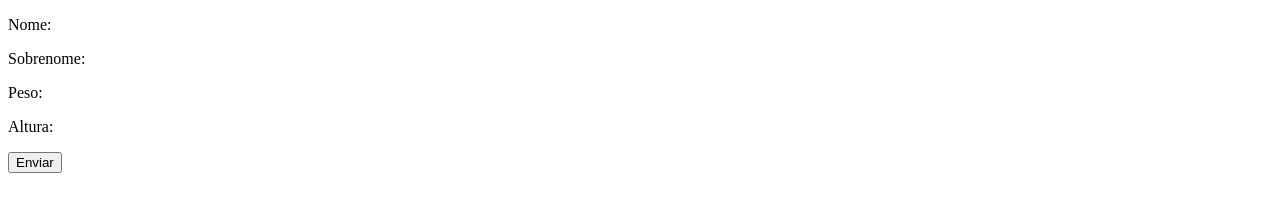
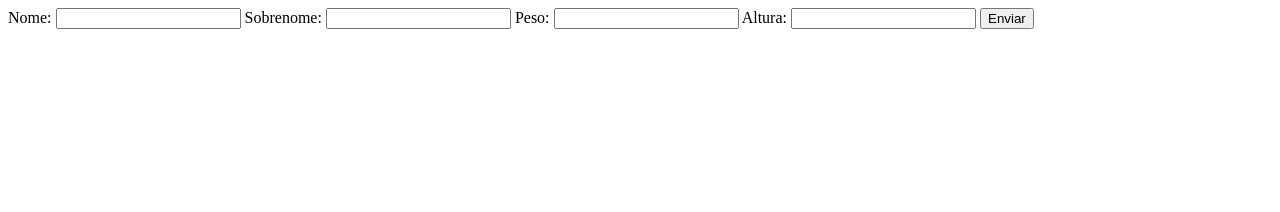
Before and after one commit to xXGiovannyXx/devleo-academy, a plain HTML site: page cursoJS/aula 5/index.html in a window 1280 px wide. Drawn offline with Linux system fonts and the light colour scheme.

Commit message:
Finaliza o html da aula 05

```diff
--- a/cursoJS/aula 5/index.html
+++ b/cursoJS/aula 5/index.html
@@ -4,19 +4,22 @@
 <head>
     <meta charset="UTF-8">
     <title>Exercisio</title>
+    <link rel="stylesheet" href="css/styles.css" />
 </head>
 
 <body>
     <form class="form" action="" method="'get">
-        <p>Nome: <imput type="text" class="nome"></p>
-        <p>Sobrenome: <imput type="text" class="Sobrenome"></p>
-        <p>Peso: <imput type="text" class="Peso"></p>
-        <p>Altura: <imput type="text" class="Altura"></p>
-            <button>Enviar</button>
+        <label for='nome'>Nome:</label>
+        <input type="text" id="nome" class="nome">
+        <label for>Sobrenome:</label>
+        <input type="text" id='sobrenome' class="sobrenome">
+        <label for="peso">Peso:</label>
+        <input type="text" id='peso' class="peso">
+        <label for='altura'>Altura:</label>
+        <input type="text" id='altura' class="altura">
+        <button type='submit'>Enviar</button>
     </form>
-
-
-
+    <div class='resultados'></div>
 
     <script src="script.js"></script>
 </body>
```
